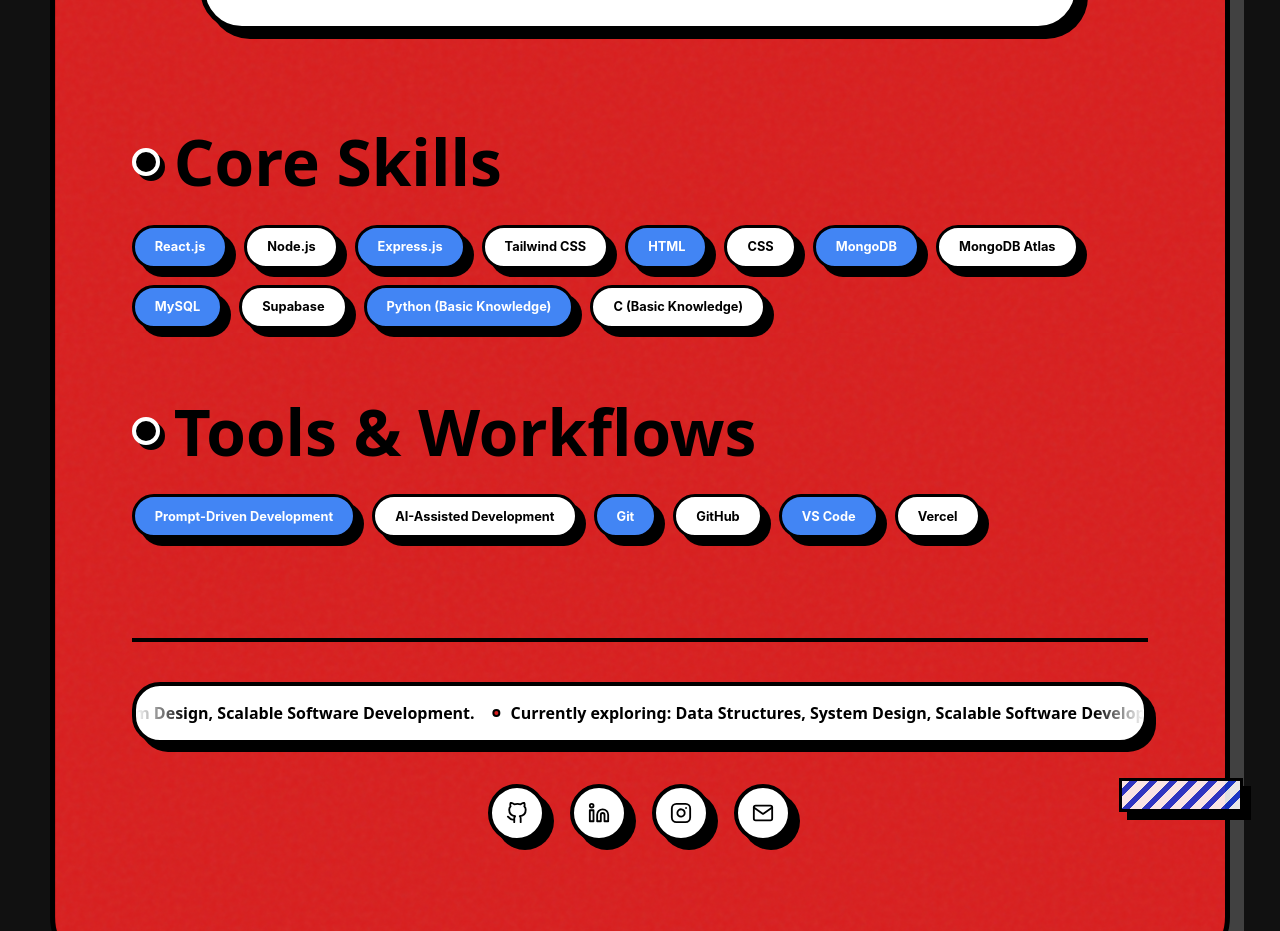
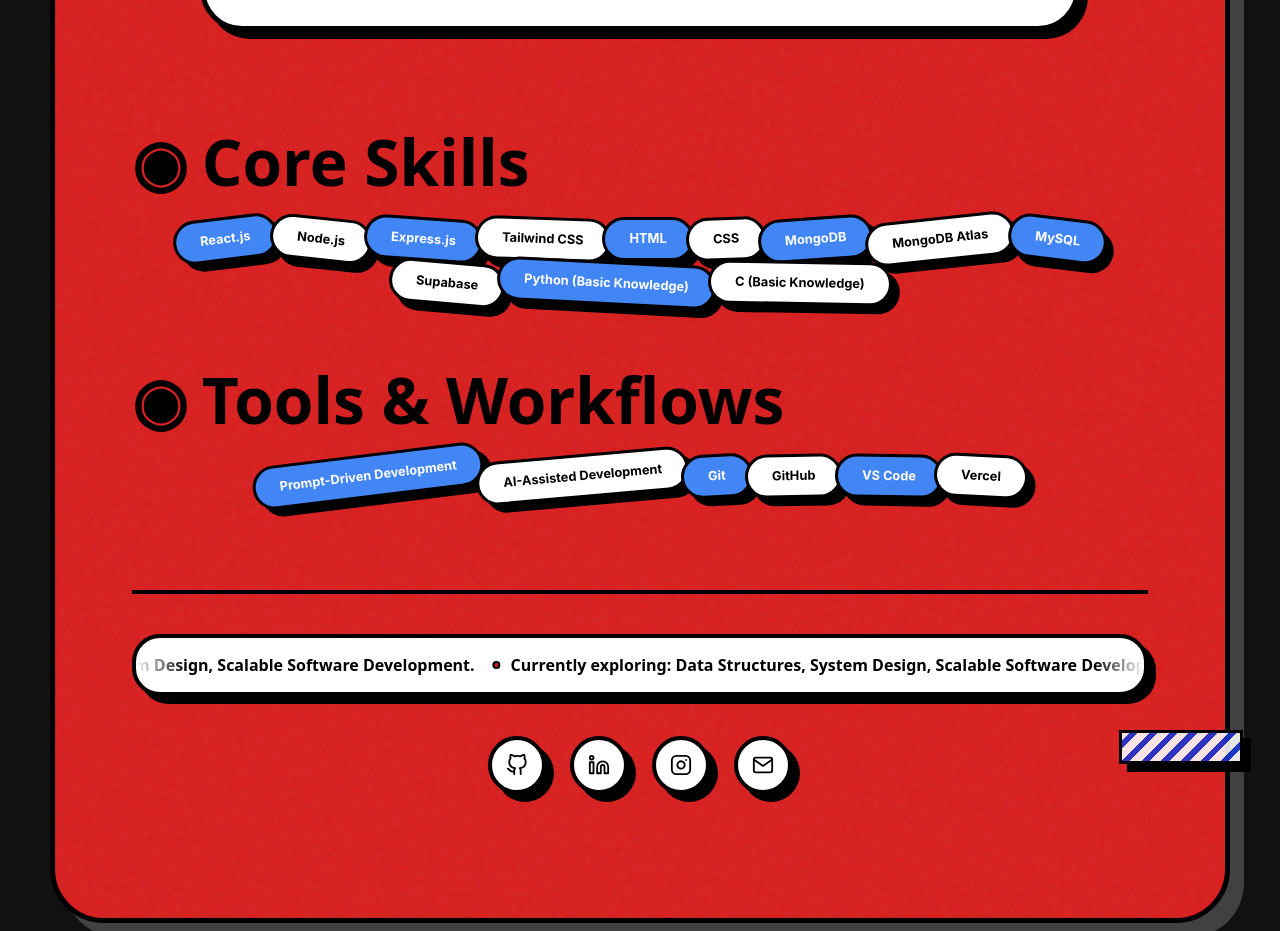
Before and after one commit to pranavrkurup/Portfolio, a React (Vite) app: page / in a window 1280 px wide. Shown: the part 2060-2991 px from the top of the page. Built offline with nearby package versions, Linux system fonts and the light colour scheme.

Commit message:
Refactor Skills to chaotic Sticker Pile layout

```diff
--- a/src/App.tsx
+++ b/src/App.tsx
@@ -1,5 +1,5 @@
 import { useEffect, useRef } from 'react';
-
+import type { CSSProperties } from 'react';
 import gsap from 'gsap';
 import { FiGithub, FiLinkedin, FiInstagram, FiMail } from 'react-icons/fi';
 
@@ -190,11 +190,15 @@
           <div className="skills-area scrap-animate" aria-labelledby="skills-title">
             <div className="skills-section">
               <h2 id="core-skills-title">
-                <span className="heading-dot" aria-hidden="true" /> Core Skills
+                <span className="icon">◉</span> Core Skills
               </h2>
               <div className="skills-cloud" aria-label="Core Skills">
-                {coreSkills.map((skill) => (
-                  <span className="skill-pill" key={skill}>
+                {coreSkills.map((skill, index) => (
+                  <span
+                    className="skill-pill"
+                    key={skill}
+                    style={{ '--spin': `${((index * 13) % 15) - 7}deg` } as CSSProperties}
+                  >
                     {skill}
                   </span>
                 ))}
@@ -203,11 +207,15 @@
 
             <div className="skills-section">
               <h2 id="tools-skills-title">
-                <span className="heading-dot" aria-hidden="true" /> Tools & Workflows
+                <span className="icon">◉</span> Tools & Workflows
               </h2>
               <div className="skills-cloud" aria-label="Tools & Workflows">
-                {toolsSkills.map((skill) => (
-                  <span className="skill-pill" key={skill}>
+                {toolsSkills.map((skill, index) => (
+                  <span
+                    className="skill-pill"
+                    key={skill}
+                    style={{ '--spin': `${((index * 17) % 15) - 7}deg` } as CSSProperties}
+                  >
                     {skill}
                   </span>
                 ))}
--- a/src/index.css
+++ b/src/index.css
@@ -467,6 +467,8 @@
 .skills-cloud {
   display: flex;
   flex-wrap: wrap;
+  justify-content: center;
+  align-items: center;
   gap: 16px;
 }
 
@@ -474,18 +476,21 @@
   display: inline-flex;
   align-items: center;
   justify-content: center;
+  margin: -8px -12px;
   min-height: 44px;
-  padding: 8px 20px;
+  padding: 10px 24px;
   color: #000000;
   background: #ffffff;
-  border: 3px solid black;
+  border: 3px solid #000;
   border-radius: 9999px;
-  box-shadow: 8px 8px 0px #000000;
+  box-shadow: 8px 8px 0px #000;
   font-size: clamp(0.78rem, 1vw, 0.9rem);
   font-weight: bold;
   line-height: 1.2;
   text-align: center;
-  transition: transform 180ms ease;
+  transform: rotate(var(--spin));
+  z-index: 1;
+  transition: transform 180ms ease, z-index 180ms ease;
 }
 
 .skill-pill:nth-child(odd) {
@@ -494,7 +499,8 @@
 }
 
 .skill-pill:hover {
-  transform: translateY(-2px);
+  z-index: 10;
+  transform: scale(1.1) rotate(0deg);
 }
 
 .footer-zone {
```
